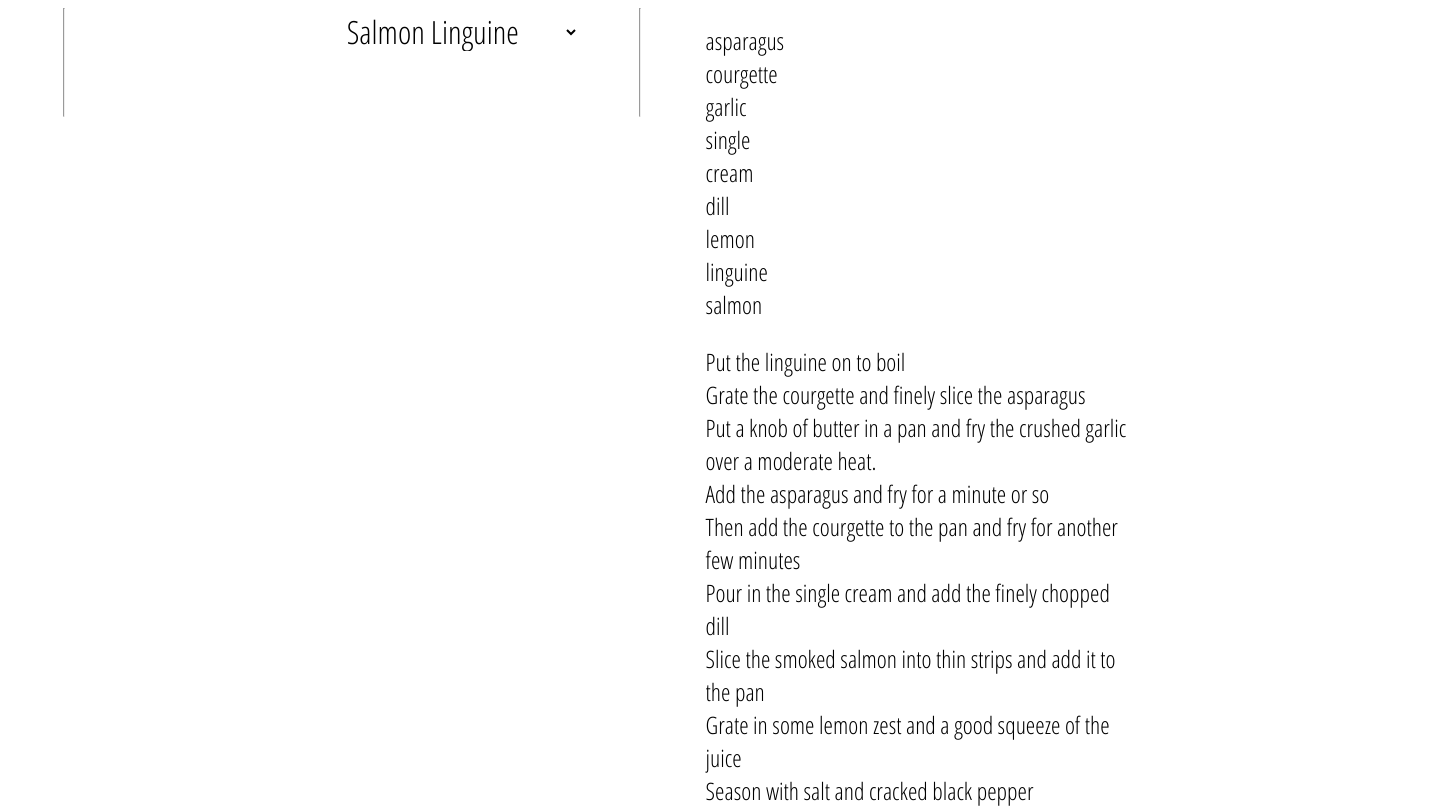
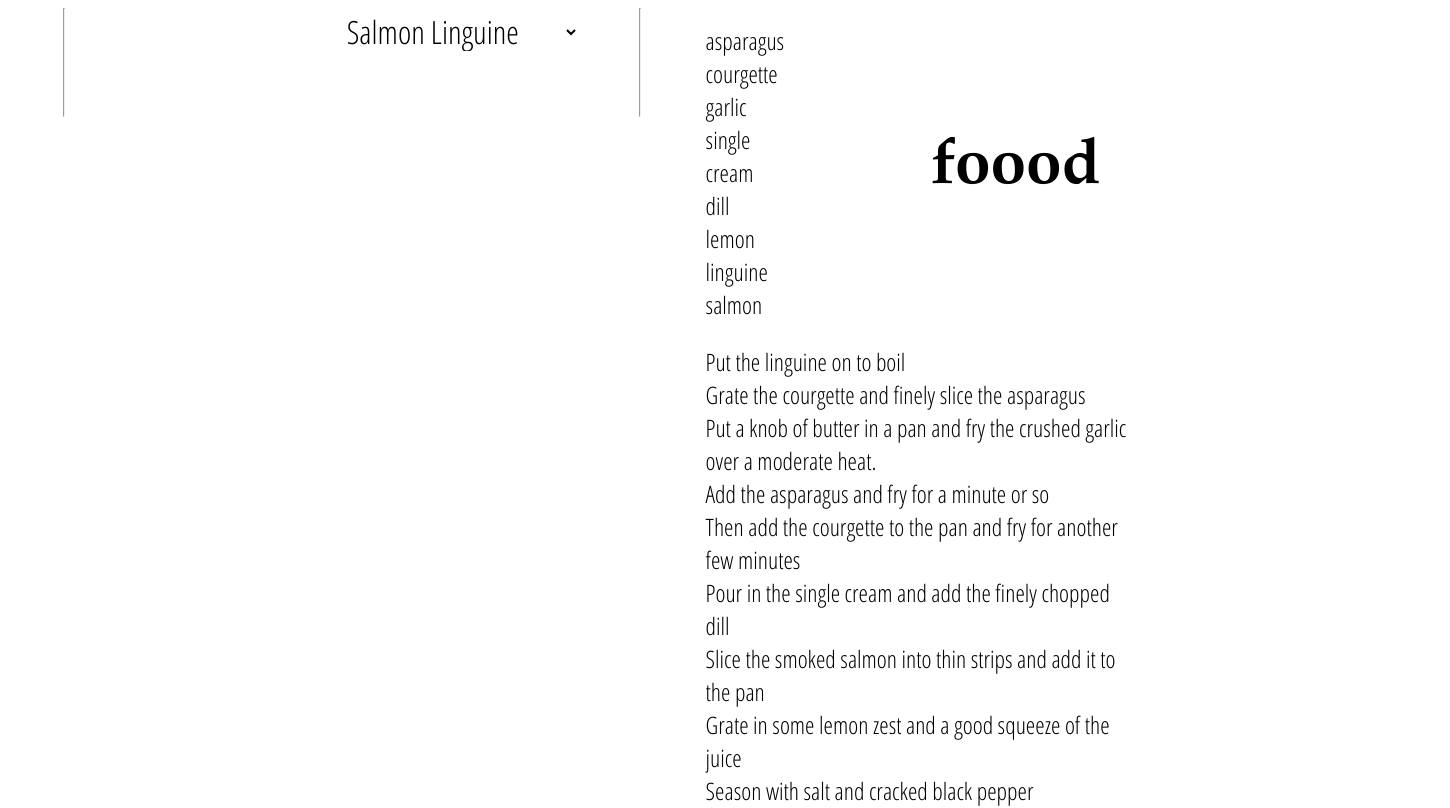
Before and after one commit to edpe/foood, a React (Create React App) app: page / in a window 1280 px wide. Shown: the top 808 px of the page, 1450 px wide, since content can reach past the window. Built offline with nearby package versions, Linux system fonts and the light colour scheme.

Commit message:
fix grid-template-areas string

```diff
--- a/src/components/App.module.css
+++ b/src/components/App.module.css
@@ -6,11 +6,11 @@
   display: grid;
   width: 100%;
   grid-template-areas:
-  "blank header header header blank"
-  "blank title title title blank"
-  "blank ingredients blank image blank"
-  "blank ingredients blank image blank"
-  "blank footer footer footer blank";
+  ". header header header ."
+  ". title title title ."
+  ". ingredients . image ."
+  ". ingredients . image ."
+  ". footer footer footer .";
   grid-template-rows: 10% 10% 35% 35% 10%;
   grid-template-columns: 10% 38% 4% 38% 10%;
 }
```
